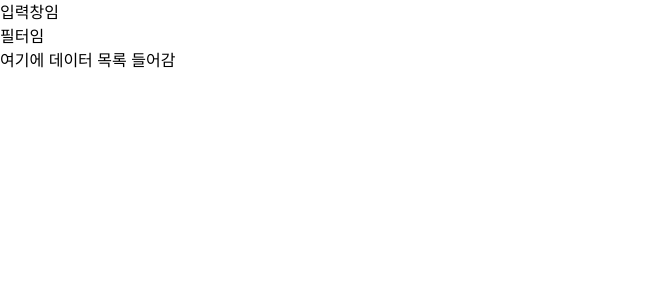
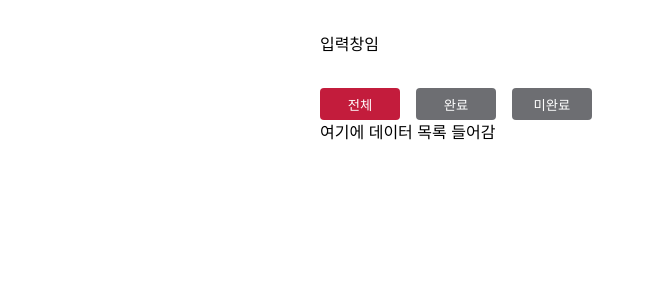
Before and after one commit to lybell-art/todo-react, a React (Vite) app: page / in a window 1280 px wide. Shown: the top 300 px of the page, without its empty margins (0-654 px from the left). Built offline with nearby package versions, Linux system fonts and the light colour scheme.

Commit message:
[Feat] 필터 컴포넌트 기능 구현
-[Style] 메인 스타일 추가

```diff
--- a/src/App.css
+++ b/src/App.css
@@ -0,0 +1,22 @@
+:root {
+  --gray: #6d6e72;
+  --primary: #c31c3c;
+  --primary-2: #8F142B;
+  --black: #202020;
+  --red: #EF4444;
+  --red-2: #B91C1C;
+}
+
+body {
+  display: flex;
+  justify-content: center;
+}
+
+#root {
+  width: 100%;
+  display: flex;
+  flex-direction: column;
+  gap: 32px;
+  padding: 32px 0px;
+  max-width: 640px;
+}
--- a/src/App.jsx
+++ b/src/App.jsx
@@ -27,13 +27,13 @@ function App() {
 	};
 
 	return (
-		<main>
+		<>
 			<TodoInsertForm onSubmit={ addItem } />
 			<div>
-				<TodoFilter onChange={ setFilter }/>
+				<TodoFilter filter={filter} onChange={ setFilter }/>
 				<TodoList data={ filteredList } updateItem={updateItem} removeItem={removeItem} />
 			</div>
-		</main>
+		</>
 	)
 }
 
--- a/src/components/TodoFilter.jsx
+++ b/src/components/TodoFilter.jsx
@@ -1,4 +1,23 @@
-export default function TodoFilter({onChange})
+import style from "./TodoFilter.module.css";
+
+const options = [
+	{value: "all", text: "전체"},
+	{value: "completed", text: "완료"},
+	{value: "incompleted", text: "미완료"}
+];
+
+export default function TodoFilter({filter, onChange})
 {
-	return <div>필터임</div>
+	return <div className={style.container}>
+		{options.map( ({value, text})=>{
+			return <button
+				type="button"
+				className={`todo-button ${style.button} ${filter === value ? style.selected : ""}`}
+				onClick={()=>onChange(value)}
+				key={value}
+			>
+				{text}
+			</button>
+		} )}
+	</div>
 }
--- /dev/null
+++ b/src/components/TodoFilter.module.css
@@ -0,0 +1,20 @@
+.container {
+  height: 32px;
+  display: flex;
+  gap: 16px;
+}
+
+.button {
+  width: 80px;
+  background-color: var(--gray);
+  color: white;
+  border-radius: 4px;
+}
+
+.button.selected {
+  background-color: var(--primary);
+}
+
+.button:hover, .button:focus-visible {
+  background-color: var(--primary-2);
+}
--- a/src/index.css
+++ b/src/index.css
@@ -21,6 +21,11 @@ button {
   appearance: none;
 }
 
+button:disabled, form:invalid button {
+  cursor: default;
+  pointer-events: none;
+}
+
 * {
   box-sizing: border-box;
 }
```
